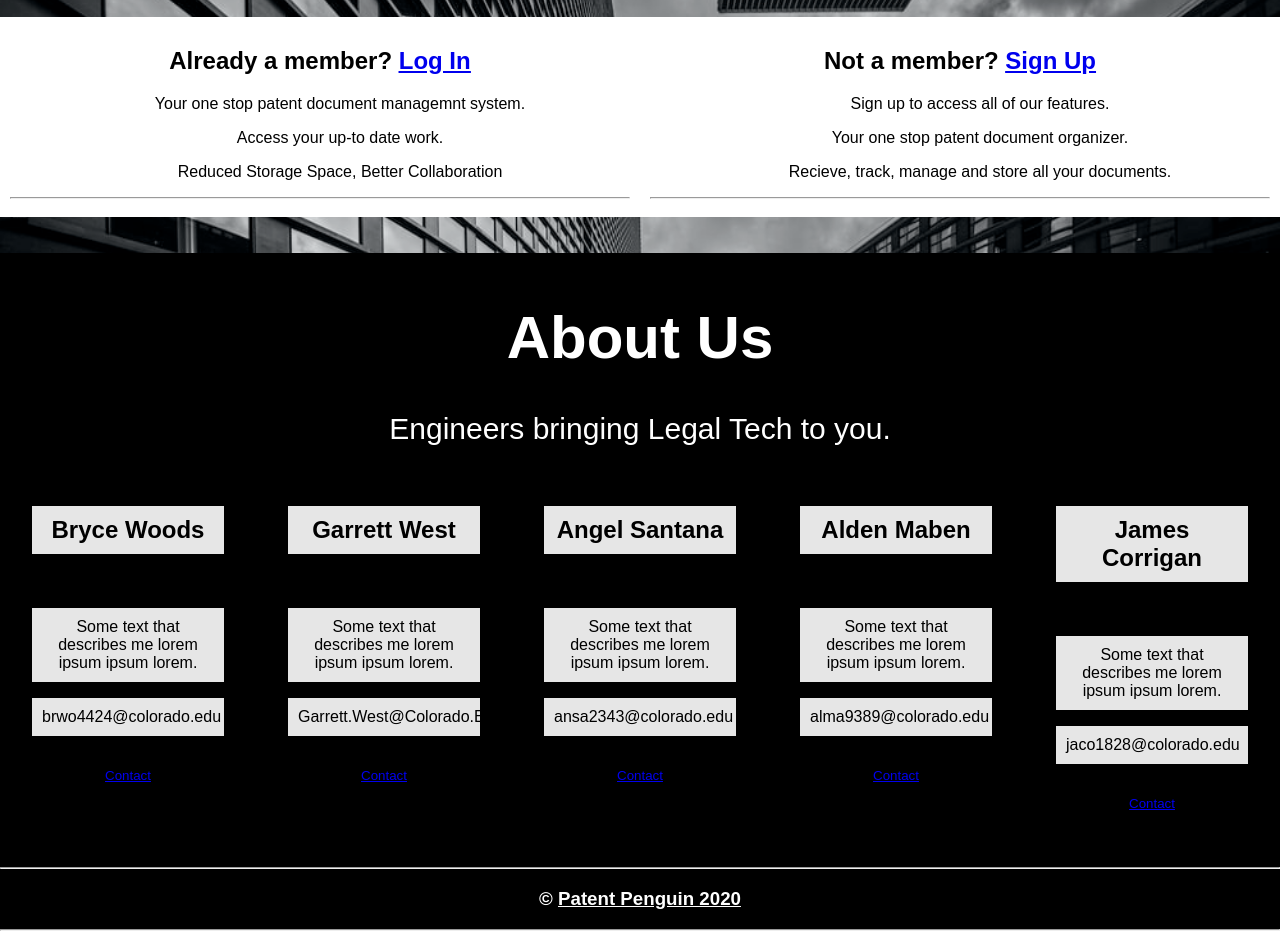
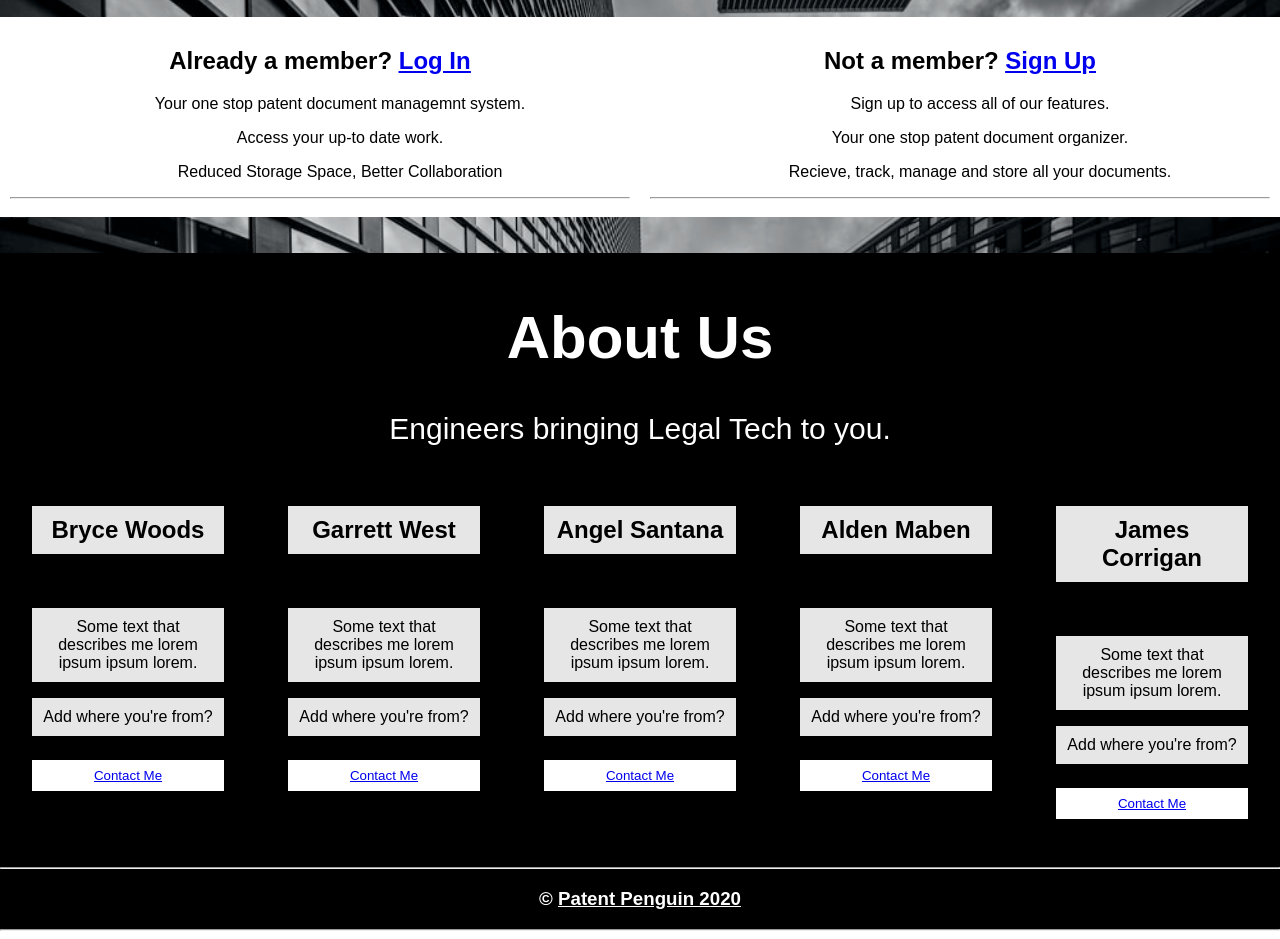
Before and after one commit to thebmw37/capstoneProject, a PHP site: page / in a window 1280 px wide. Shown: the part 1241-2180 px from the top of the page. Run offline with PHP 8.4, Linux system fonts and the light colour scheme.

Commit message:
Changes to index.html

```diff
--- a/index.html
+++ b/index.html
@@ -94,8 +94,8 @@
               <h2 class="g" >Bryce Woods</h2>
               <p class="titleabout" align="center">CEO</p>
               <p class="g">Some text that describes me lorem ipsum ipsum lorem.</p>
-              <p class="g">brwo4424@colorado.edu</p>
-              <p><button class="buttonabout"><a href="mailto:brwo4424@colorado.edu?subject=patentpenguin">Contact</a></button></p>
+              <p class="g">Add where you're from?</p>
+              <p><button class="buttonabout"><a href="mailto:brwo4424@colorado.edu?subject=patentpenguin">Contact Me</a></button></p>
             </div>
           </div>
         </div>
@@ -105,8 +105,8 @@
               <h2 class="g">Garrett West</h2>
               <p class="titleabout" align="center">CRO(Sales)</p>
               <p class="g">Some text that describes me lorem ipsum ipsum lorem.</p>
-              <p class="g">Garrett.West@Colorado.EDU</p>
-              <p><button class="buttonabout"><a href="mailto:Garrett.West@Colorado.EDU?subject=patentpenguin">Contact</a></button></p>
+              <p class="g">Add where you're from?</p>
+              <p><button class="buttonabout"><a href="mailto:Garrett.West@Colorado.EDU?subject=patentpenguin">Contact Me</a></button></p>
             </div>
           </div>
         </div>
@@ -116,8 +116,8 @@
               <h2 class="g">Angel Santana</h2>
               <p class="titleabout" align="center">   CO UI/UX</p>
               <p class="g">Some text that describes me lorem ipsum ipsum lorem.</p>
-              <p class="g">ansa2343@colorado.edu</p>
-              <p><button class="buttonabout"><a href="mailto:ansa2343@colorado.edu?subject=Patent Penguin">Contact</a></button></p>
+              <p class="g">Add where you're from?</p>
+              <p><button class="buttonabout"><a href="mailto:ansa2343@colorado.edu?subject=Patent Penguin">Contact Me</a></button></p>
             </div>
           </div>
         </div>
@@ -127,8 +127,8 @@
               <h2 class="g">Alden Maben</h2>
               <p class="titleabout" align="center">CMO</p>
               <p class="g">Some text that describes me lorem ipsum ipsum lorem.</p>
-              <p class="g">alma9389@colorado.edu</p>
-              <p><button class="buttonabout"><a href="mailto:alma9389@colorado.edu?subject=Patent Penguin">Contact</a></button></p>
+              <p class="g">Add where you're from?</p>
+              <p><button class="buttonabout"><a href="mailto:alma9389@colorado.edu?subject=Patent Penguin">Contact Me</a></button></p>
             </div>
           </div>
         </div>
@@ -138,8 +138,8 @@
               <h2 class="g">James Corrigan</h2>
               <p class="titleabout" align="center">CTO</p>
               <p class="g">Some text that describes me lorem ipsum ipsum lorem.</p>
-              <p class="g">jaco1828@colorado.edu</p>
-              <p><button class="buttonabout"><a href="mailto:jaco1828@colorado.edu?subject=Patent Penguin">Contact</a></button></p>
+              <p class="g">Add where you're from?</p>
+              <p><button class="buttonabout"><a href="mailto:jaco1828@colorado.edu?subject=Patent Penguin">Contact Me</a></button></p>
             </div>
           </div>
         </div>
--- a/style.css
+++ b/style.css
@@ -288,7 +288,7 @@ span.psw {
   display: inline-block;
   padding: 8px;
   color: white;
-  background-color: #000;
+  background-color: white;
   text-align: center;
   cursor: pointer;
   width: 100%;
```
